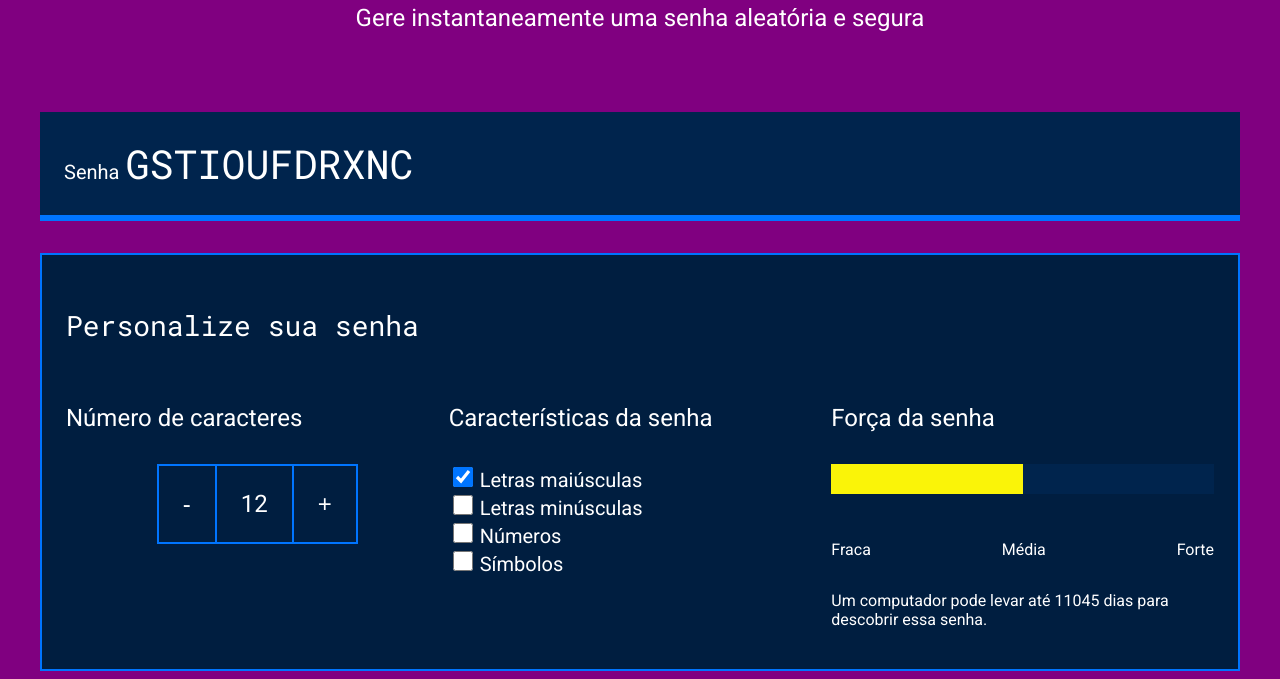
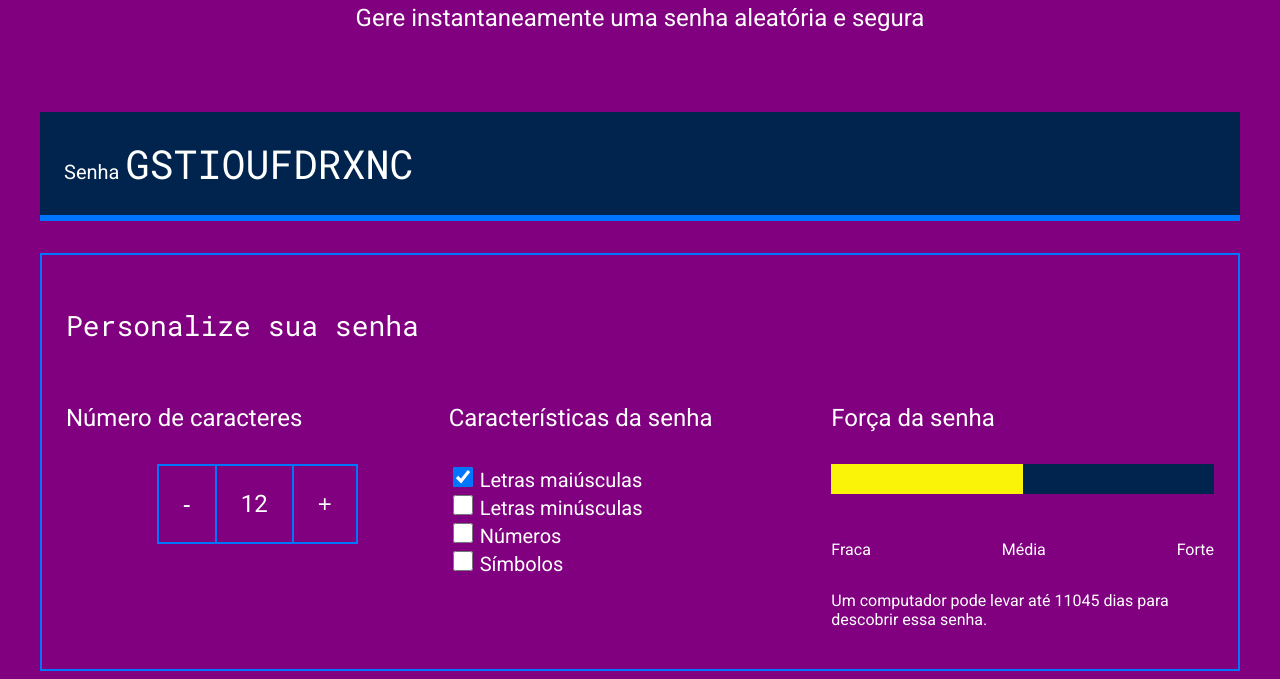
Before and after one commit to SandraeGiovana/02-segundo-tri-01, a plain HTML site: page index.html in a window 1280 px wide. Shown: the part 214-893 px from the top of the page. Drawn offline with Linux system fonts and the light colour scheme.

Commit message:
Update style.css

```diff
--- a/style.css
+++ b/style.css
@@ -4,7 +4,7 @@
     --branco: white;
     --cor-de-fundo: #800080;
     --fundo-senha: #00244D;
-    --fundo-texto: #001E40;
+    --fundo-texto: ##C8A2C8;
     --borda: #0075FF;
     --roboto: 'Roboto', sans-serif;
     --roboto-mono: 'Roboto Mono', monospace;
```
